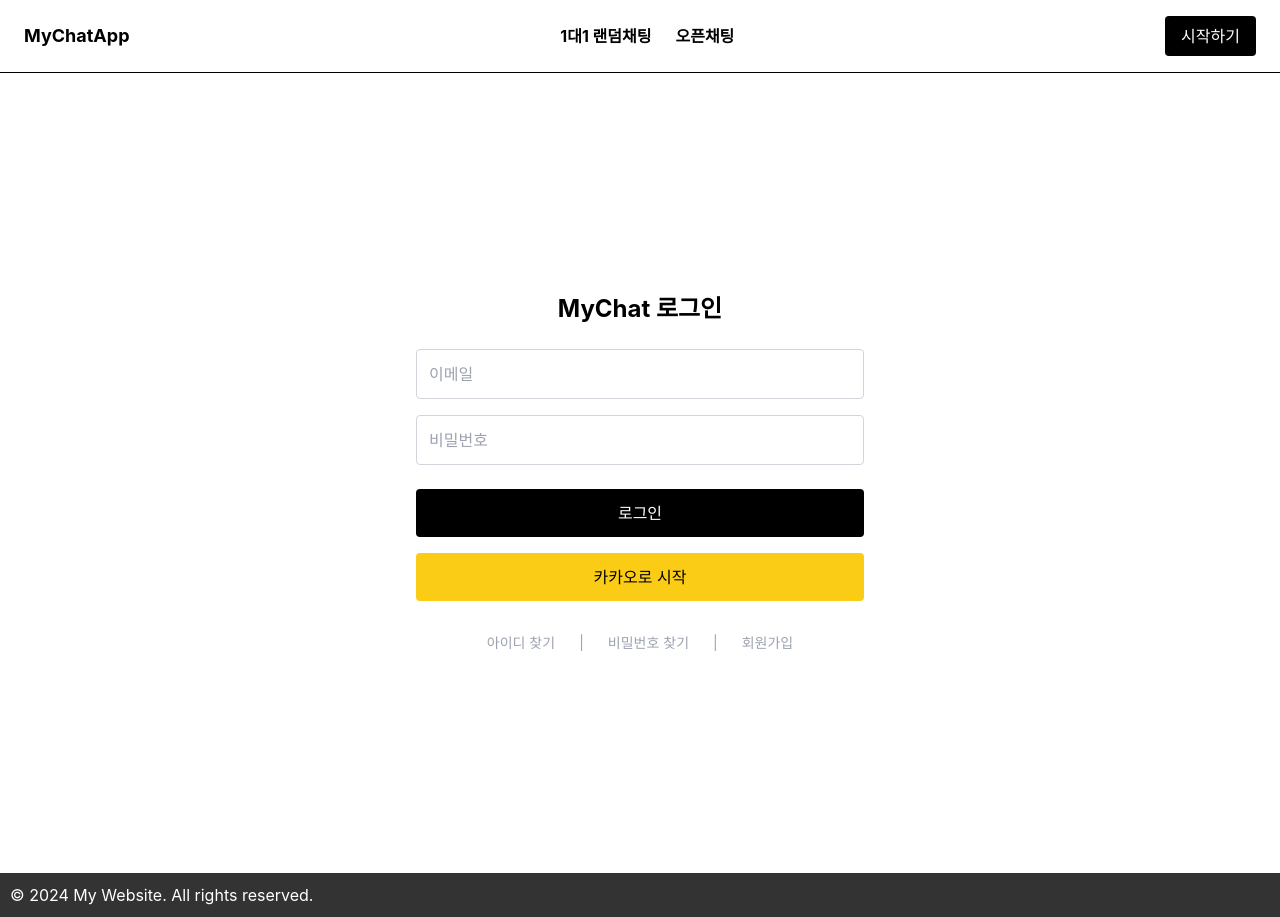
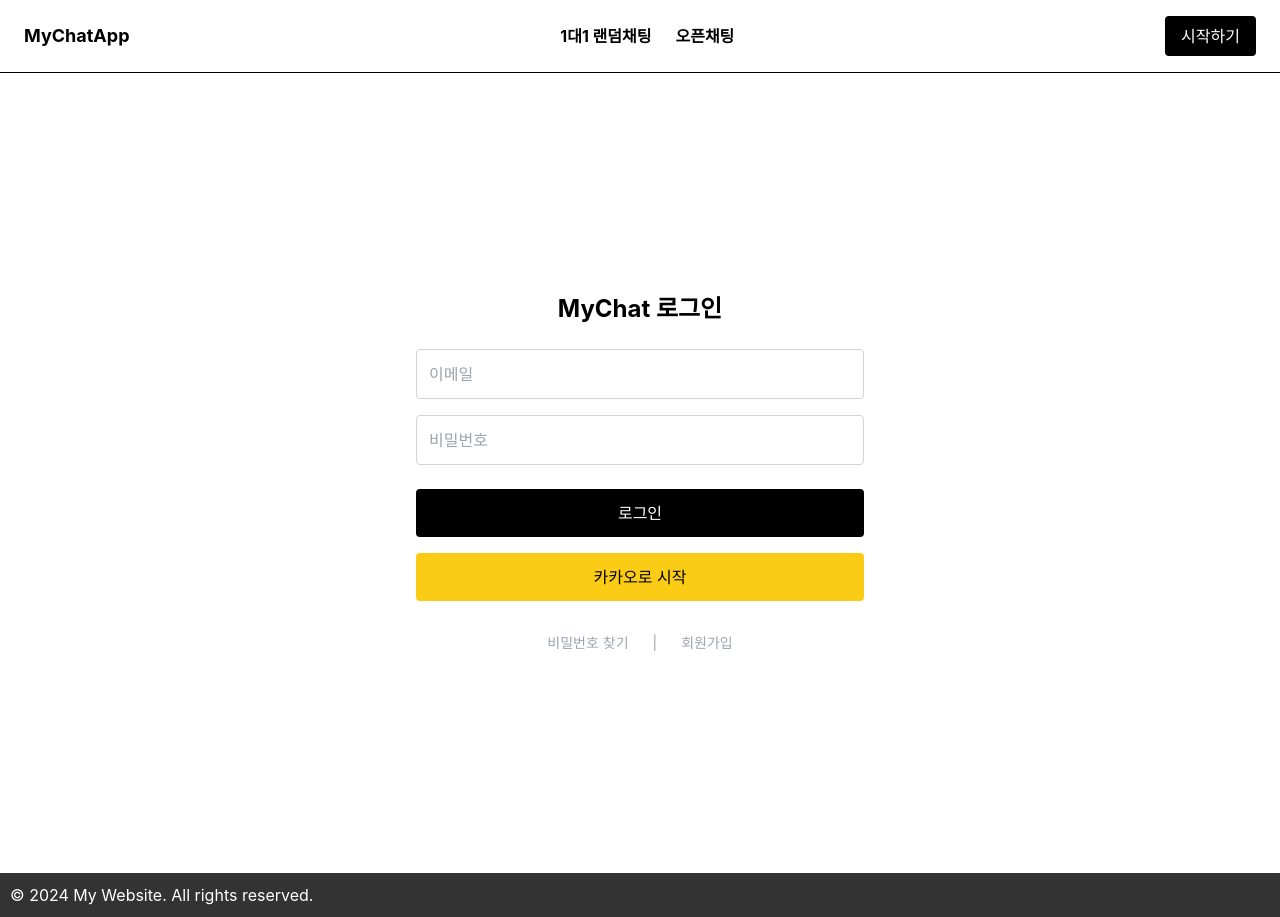
Before and after one commit to SJ0503/random_chatting_front, a React (Create React App) app: page /login in a window 1280 px wide. Built offline with nearby package versions, Linux system fonts and the light colour scheme.

Commit message:
Header페이지 홈페이지 이동 수정동

```diff
--- a/src/components/Header.js
+++ b/src/components/Header.js
@@ -10,7 +10,9 @@ function Header() {
     <header className="bg-white text-black border-b border-black sticky top-0 z-50">
       <div className="container mx-auto flex items-center justify-between py-4 px-6">
         {/* 좌측: 어플리케이션 이름 */}
-        <div className="text-lg font-bold text-black">MyChatApp</div>
+        <Link to="/" className="text-lg font-bold text-black">
+          MyChatApp
+        </Link>
 
         {/* 중앙: 네비게이션 메뉴 */}
         <nav>
--- a/src/handlers/registerHandlers.js
+++ b/src/handlers/registerHandlers.js
@@ -9,7 +9,7 @@ export const handleSendVerificationCode = async (email, setIsEmailDisabled, setT
             setIsEmailDisabled(true); // 이메일 입력 비활성화
             setTimer(300); // 5분 타이머 시작
         } else {
-            console.warn("Unexpected response message:", responseMessage);
+            // console.warn("Unexpected response message:", responseMessage);
         }
     } catch (err) {
         console.error("인증 코드 전송 실패:", err.message);
--- a/src/pages/Login.js
+++ b/src/pages/Login.js
@@ -63,8 +63,6 @@ function Login() {
         </form>
 
         <div className="flex justify-center space-x-6 mt-8 text-sm text-gray-400">
-          <Link to="/findMyID">아이디 찾기</Link>
-          <span>|</span>
           <Link to="/findMyPW">비밀번호 찾기</Link>
           <span>|</span>
           <Link to="/register">회원가입</Link>
```
